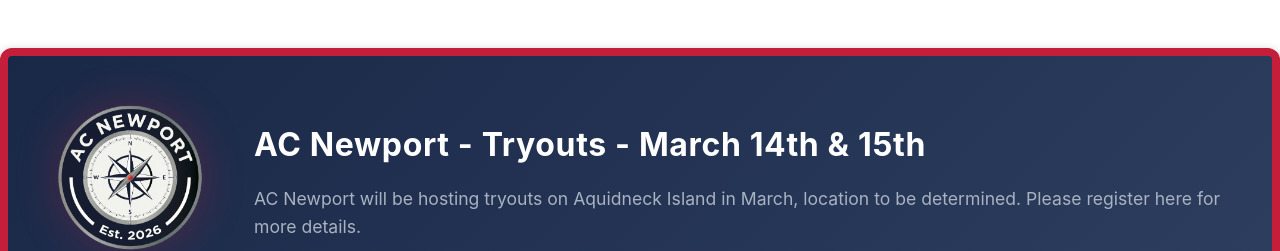
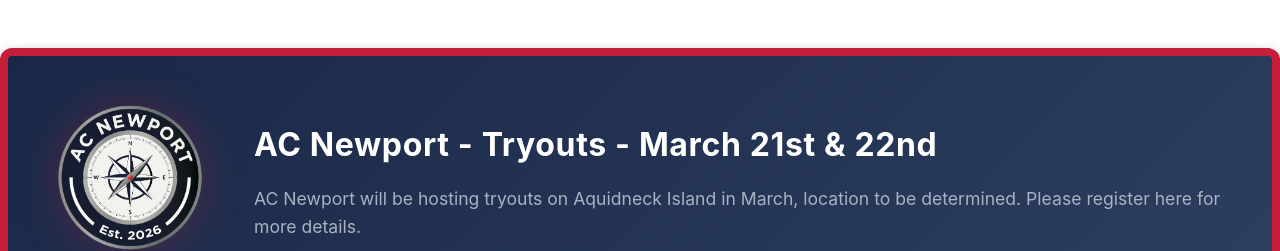
Before and after one commit to dmcsparren/ac-newport, a React (Vite) app: page / in a window 1280 px wide. Shown: the part 840-1091 px from the top of the page. Built offline with nearby package versions, Linux system fonts and the light colour scheme; the HTML template or start-up script is replaced by a standard one.

Commit message:
update tryout dates

```diff
--- a/src/components/TryoutBanner/TryoutBanner.tsx
+++ b/src/components/TryoutBanner/TryoutBanner.tsx
@@ -9,7 +9,7 @@ const TryoutBanner = () => {
           <img src="/logo.png" alt="AC Newport Logo" />
         </div>
         <div className="banner-text-content">
-          <h3 className="banner-title">AC Newport - Tryouts - March 14th & 15th</h3>
+          <h3 className="banner-title">AC Newport - Tryouts - March 21st & 22nd</h3>
           <p className="banner-description">
             AC Newport will be hosting tryouts on Aquidneck Island in March, location to be determined. Please register here for more details.
           </p>
```
